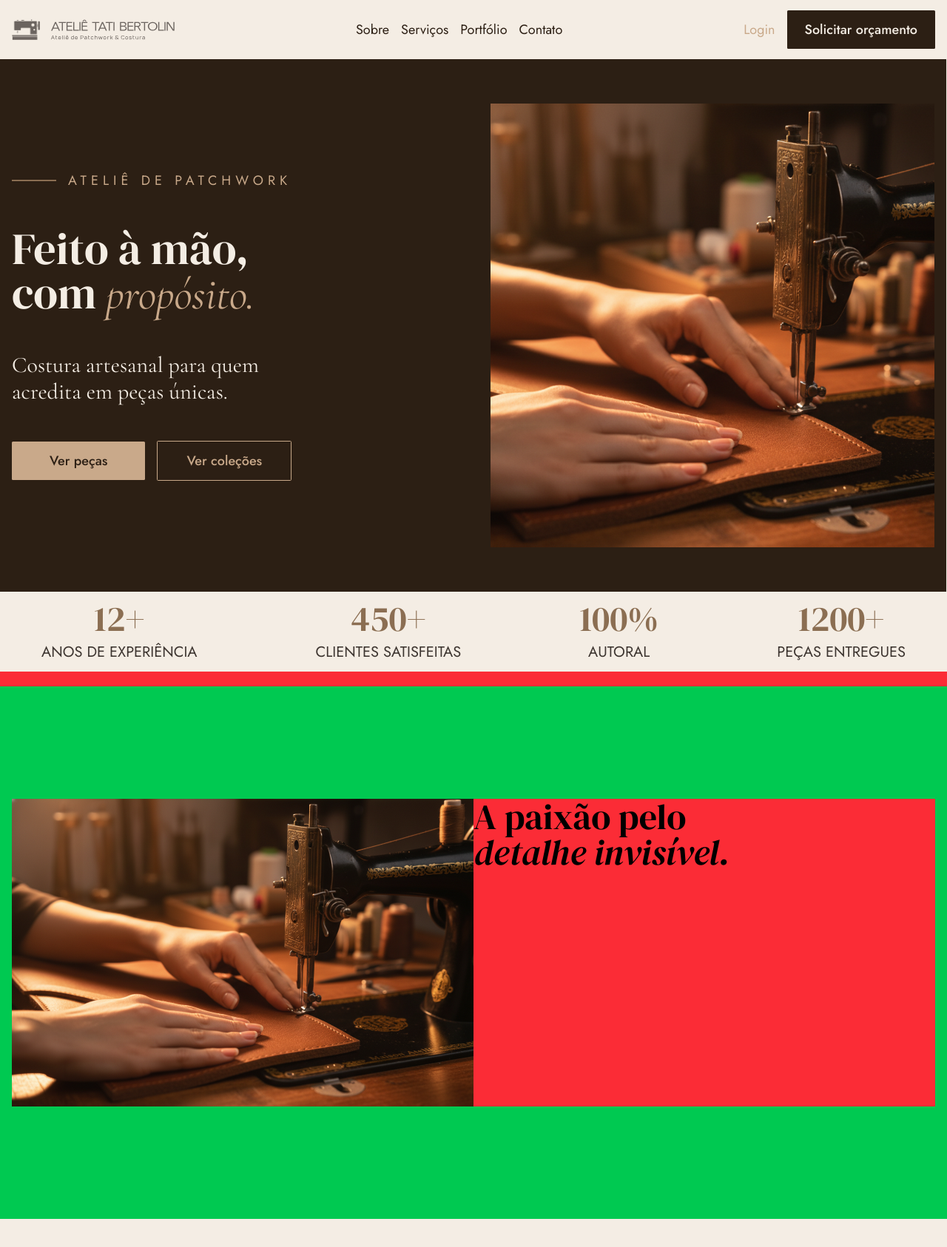
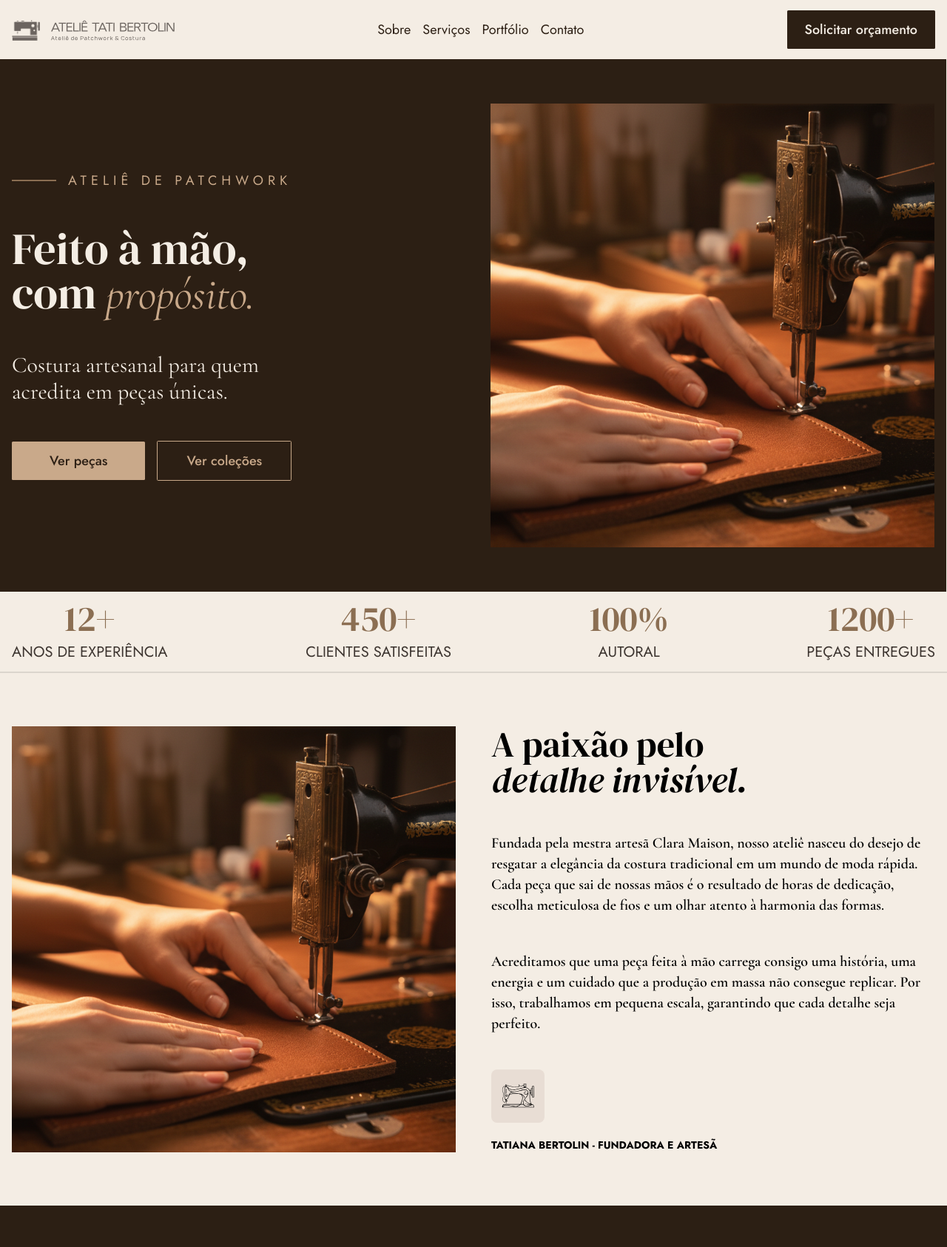
Before and after one commit to eduardo-bertolin/landing-page-atelie, a React (Vite) app: page / in a window 1280 px wide. Shown: the top 1686 px of the page at 74% size. Before the commit the page ends 1648 px from the top, so only its background shows below. Built offline with nearby package versions, Linux system fonts and the light colour scheme.

Commit message:
add Sobre + edits

```diff
--- a/src/components/Button.tsx
+++ b/src/components/Button.tsx
@@ -5,13 +5,12 @@ interface IButtonProps {
 }
 
 export default function Button({ text, variant = 'primary' }: IButtonProps) {
-  const estiloBase = "w-full font-medium text-lg py-3 px-6 rounded-[0.1rem] cursor-pointer transition-colors duration-200"
+  const estiloBase = "w-full font-medium text-lg py-3 px-6 rounded-[0.1rem] cursor-pointer transition-colors"
 
   const variants = {
-    primary: "bg-[var(--color-bg-dark)] text-[var(--color-text-light)] hover:bg-[var(--color-terra)]",
-    secondary: "bg-[var(--color-dourado)] text-[var(--color-ebano)] hover:bg-[var(--color-bg-light)]",
-    outline: "bg-transparent border border-[var(--color-dourado)] text-[var(--color-dourado)] hover:bg-[var(--color-cru)]/10",
-
+    primary: "bg-ebano text-cru hover:bg-terra",
+    secondary: "bg-dourado text-ebano hover:bg-cru",
+    outline: "bg-transparent border border-dourado text-dourado hover:bg-cru/10",
   }
   return (
     <button className={`${estiloBase} ${variants[variant]}`}>
--- a/src/components/Header.tsx
+++ b/src/components/Header.tsx
@@ -13,7 +13,9 @@ export default function Header() {
         <header>
             <nav className="flex items-center">
                 <div className="container flex items-center justify-between">
-                    <img src={Logo} alt="Logo Atelie Tati" width={220} height={80} />
+                    <a href="#">
+                        <img src={Logo} alt="Logo Atelie Tati" width={220} height={80} />
+                    </a>
                     <div className="hidden xl:flex">
                         <ul className="flex gap-4">
                             <li>
@@ -31,10 +33,7 @@ export default function Header() {
                         </ul>
                     </div>
                     <div className="desktop-only">
-                        <div className="flex items-center gap-4">
-                            <a className="color-dourado ml-lg" href="">
-                                Login
-                            </a>
+                        <div className="flex items-center">
                             <Button text="Solicitar orçamento" />
                         </div>
                     </div>
@@ -44,19 +43,20 @@ export default function Header() {
                                 <div className="container flex flex-col items-center justify-center h-full relative">
                                     <ul className="flex flex-col gap-8 text-center text-2xl font-jost uppercase tracking-widest">
                                         <li>
-                                            <a href="#" className="color-ebano">Home</a>
+                                            <a href="#" className="color-ebano" onClick={() => setShowMobileMenu(false)}>Home</a>
+
                                         </li>
                                         <li>
-                                            <a href="#sobre" className="color-ebano">Sobre</a>
+                                            <a href="#sobre" className="color-ebano" onClick={() => setShowMobileMenu(false)}>Sobre</a>
                                         </li>
                                         <li>
-                                            <a href="#servicos" className="color-ebano">Serviços</a>
+                                            <a href="#servicos" className="color-ebano" onClick={() => setShowMobileMenu(false)}>Serviços</a>
                                         </li>
                                         <li>
-                                            <a href="#portfolio" className="color-ebano">Portfólio</a>
+                                            <a href="#portfolio" className="color-ebano" onClick={() => setShowMobileMenu(false)}>Portfólio</a>
                                         </li>
                                         <li>
-                                            <a href="#contato" className="color-ebano">Contato</a>
+                                            <a href="#contato" className="color-ebano" onClick={() => setShowMobileMenu(false)}>Contato</a>
                                         </li>
                                         <li>
                                             <a className="color-ebano" href="#">
--- a/src/components/Info.tsx
+++ b/src/components/Info.tsx
@@ -1,21 +1,21 @@
 export default function Info() {
     return (
-        <section id="informacoes" className="xl:flex w-full h-auto bg-[var(--color-cru)] border-b-20 border-red-500">
-            <div className="container flex justify-between my-3 px-10">
+        <section id="informacoes" className="xl:flex w-full h-auto bg-[var(--color-cru)] border-b-2 border-black/10">
+            <div className="container flex justify-between my-3">
                 <div className="flex gap-2 flex-col items-center">
-                    <span className="font-serif text-2xl xl:text-5xl text-terra">12+</span>
+                    <span className="font-serif text-3xl xl:text-5xl text-terra">12+</span>
                     <span className="text-base xl:text-xl font-jost text-grafite text-center uppercase">anos de experiência</span>
                 </div>
                 <div className="flex gap-2 flex-col items-center">
-                    <span className="font-serif text-2xl xl:text-5xl text-terra">450+</span>
+                    <span className="font-serif text-3xl xl:text-5xl text-terra">450+</span>
                     <span className="text-base xl:text-xl font-jost text-grafite text-center uppercase">clientes satisfeitas</span>
                 </div>
                 <div className="flex gap-2 flex-col items-center">
-                    <span className="font-serif text-2xl xl:text-5xl text-terra ">100%</span>
+                    <span className="font-serif text-3xl xl:text-5xl text-terra ">100%</span>
                     <span className="text-base xl:text-xl font-jost text-grafite text-center uppercase">autoral</span>
                 </div>
                 <div className="flex gap-2 flex-col items-center">
-                    <span className="font-serif text-2xl xl:text-5xl text-terra">1200+</span>
+                    <span className="font-serif text-3xl xl:text-5xl text-terra">1200+</span>
                     <span className="text-base xl:text-xl font-jost text-grafite text-center uppercase">peças entregues</span>
                 </div>
 
--- /dev/null
+++ b/src/components/Servicos.tsx
@@ -0,0 +1,6 @@
+export default function Servicos() {
+    return (
+        <section id="servicos" className="bg-ebano w-full min-h-[calc(100vh-var(--nav-height))] flex items-center justify-center">
+        </section>
+    )
+}
--- a/src/components/Sobre.tsx
+++ b/src/components/Sobre.tsx
@@ -1,17 +1,28 @@
 import Costura from "../assets/images/costura.png";
-
+import Maquina from "../assets/maquina.svg";
 
 export default function Sobre() {
     return (
-        <section id="sobre" className="bg-green-500 w-full min-h-[calc(100vh-var(--nav-height))] flex items-center justify-center bg-[var(--color-cru)]">
+        <section id="sobre" className="bg-cru w-full min-h-[calc(100vh-var(--nav-height))] flex items-center justify-center">
             <div className="container">
-                <div className=" bg-red-500 grid grid-cols-1 xl:grid-cols-2 items-stretch justify-between w-full ">
-                    <div className="order-1 xl:col-start-2 flex flex-col justify-start items-start ">
-                        <h2 className="font-serif text-3xl xl:text-5xl">A paixão pelo</h2>
+                <div className="grid grid-cols-1 xl:grid-cols-2 items-stretch gap-12 py-12 w-full">
+                    <div className="order-1 xl:col-start-2 flex flex-col items-start">
+                        <h2 className="font-serif text-3xl xl:text-5xl ">A paixão pelo</h2>
                         <p className="font-serif font-light italic text-3xl xl:text-5xl">detalhe invisível.</p>
                     </div>
-                    <div className="order-2 xl:col-start-1 xl:row-start-1 xl-row-span-2 w-full h-[50vh] xl:h-auto overflow-hidden">
+                    <div className="order-2 xl:col-start-1 xl:row-start-1 xl:row-span-2 w-full h-[50vh] xl:h-auto overflow-hidden">
                         <img src={Costura} alt="Sobre a costura" className="w-full h-full object-cover" />
+                    </div>
+
+                    <div className="order-3 xl:col-start-2 xl:row-start-2 flex flex-col justify-center gap-12">
+                        <p className="font-cormorant font-semibold text-xl">Fundada pela mestra artesã Clara Maison, nosso ateliê nasceu do desejo de resgatar a elegância da costura tradicional em um mundo de moda rápida. Cada peça que sai de nossas mãos é o resultado de horas de dedicação, escolha meticulosa de fios e um olhar atento à harmonia das formas.</p>
+                        <p className="font-cormorant font-semibold text-xl">Acreditamos que uma peça feita à mão carrega consigo uma história, uma energia e um cuidado que a produção em massa não consegue replicar. Por isso, trabalhamos em pequena escala, garantindo que cada detalhe seja perfeito.</p>
+                        <div className="flex flex-col gap-2">
+                            <div className="bg-cru-border w-18 h-18 rounded-lg flex items-center justify-center">
+                                <img src={Maquina} alt="Máquina de costura" className="flex w-full h-full scale-180" />
+                            </div>
+                            <p className="text-sm font-jost font-bold uppercase pt-3">Tatiana Bertolin - Fundadora e Artesã</p>
+                        </div>
                     </div>
 
                 </div>
--- a/src/pages/Home.tsx
+++ b/src/pages/Home.tsx
@@ -3,6 +3,7 @@ import Header from "../components/Header";
 import Hero from "../components/Hero";
 import Info from "../components/Info";
 import Sobre from "../components/Sobre";
+import Servicos from "../components/Servicos";
 export default function Home() {
   return (
     <>
@@ -13,6 +14,7 @@ export default function Home() {
       </main>
       <Info />
       <Sobre />
+      <Servicos />
     </>
   );
 }
```
Also changed, not shown: src/assets/maquina.svg (added).
